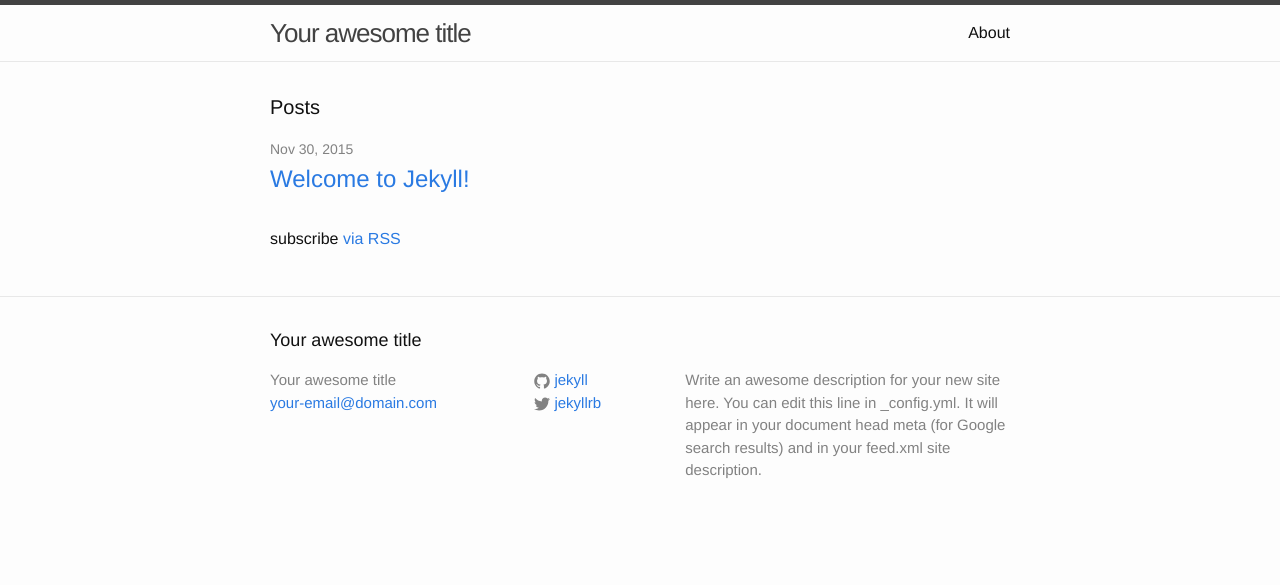
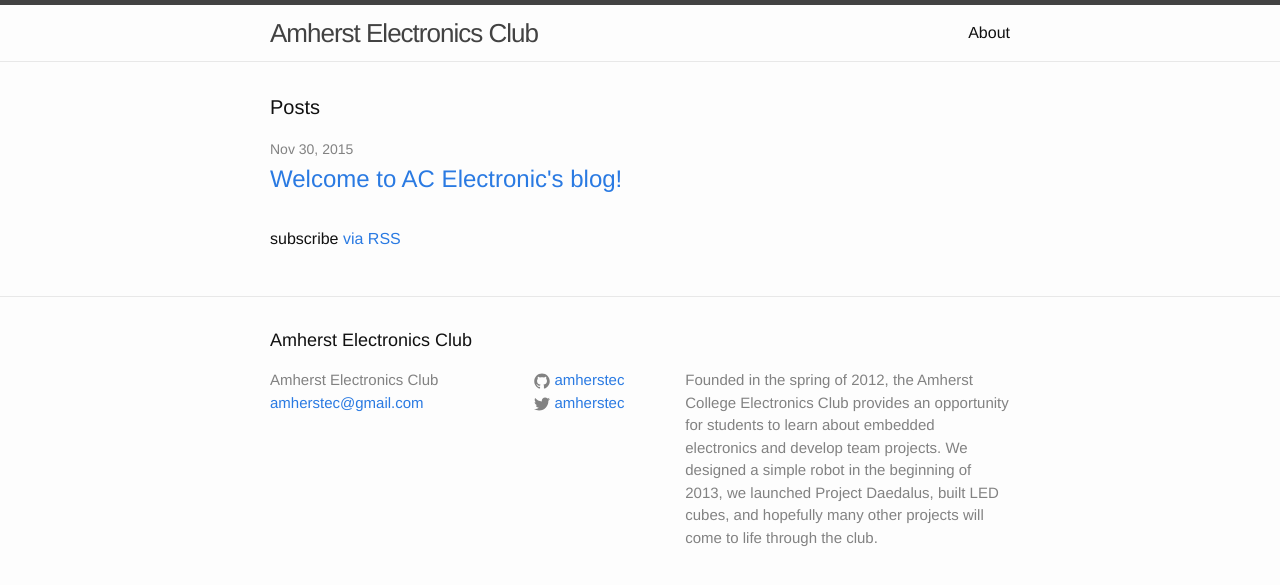
Before and after one commit to amherstec/blog, a Jekyll site: the page built from index.html, in a window 1280 px wide. Shown: the top 585 px of the page. Built offline with Jekyll 4.4.1, drawn with Linux system fonts in a browser that asks for light colours.

```diff
--- a/_config.yml
+++ b/_config.yml
@@ -1,14 +1,15 @@
 # Site settings
-title: Your awesome title
-email: your-email@domain.com
+title: Amherst Electronics Club
+email: amherstec@gmail.com
 description: > # this means to ignore newlines until "baseurl:"
-  Write an awesome description for your new site here. You can edit this
-  line in _config.yml. It will appear in your document head meta (for
-  Google search results) and in your feed.xml site description.
+  Founded in the spring of 2012, the Amherst College Electronics Club
+  provides an opportunity for students to learn about embedded electronics and
+  develop team projects. We designed a simple robot in the beginning of 2013, we
+  launched Project Daedalus, built LED cubes, and hopefully many other projects will come to life through the club.
 baseurl: "/blog" # the subpath of your site, e.g. /blog/
 url: "http://amherstec.github.io/" # the base hostname & protocol for your site
-twitter_username: jekyllrb
-github_username:  jekyll
+twitter_username: amherstec
+github_username:  amherstec
 
 # Build settings
 markdown: kramdown
```
Also changed, not shown: _posts/2015-11-30-welcome-to-acecs-blog.markdown (added, +10 -0 lines), _posts/2015-11-30-welcome-to-jekyll.markdown (deleted, +0 -25 lines).
